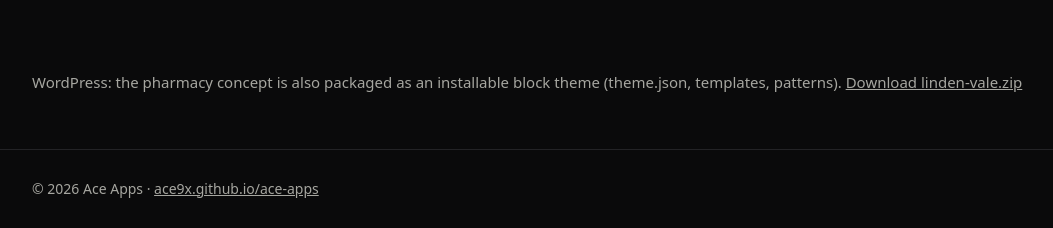
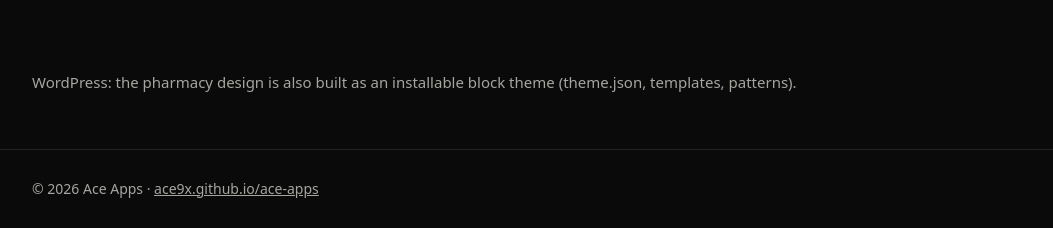
Before and after one commit to Ace9x/portfolio, a plain HTML site: page index.html in a window 1280 px wide. Shown: the part 3154-3382 px from the top of the page, without its empty margins (32-1085 px from the left). Drawn offline with Linux system fonts and the light colour scheme.

Commit message:
Remove public theme download link

```diff
--- a/index.html
+++ b/index.html
@@ -19,5 +19,5 @@ footer{border-top:1px solid var(--line);padding:28px 0;color:var(--mu);font-size
 </div>
 <h2 style="font-size:26px;letter-spacing:-.02em;margin:0 0 6px">Client work</h2><p style="color:var(--mu);margin:0 0 4px">A live site built for a real client.</p>
 <div class="g" style="padding-top:12px"><a class="c" href="https://ace9x.github.io/wickedlyfe/"><img src="img/wickedlyfe-640.webp" width="640" height="400" alt="" loading="lazy"><div><h2>Wicked Lyfe</h2><p>Apparel store: product pages, merch and brand visuals.</p><div class="t"><span>Client work</span><span>Ecommerce</span></div></div></a></div>
-<p style="color:var(--mu);font-size:15px;padding-bottom:40px">WordPress: the pharmacy concept is also packaged as an installable block theme (theme.json, templates, patterns). <a href="downloads/linden-vale.zip">Download linden-vale.zip</a></p></main>
+<p style="color:var(--mu);font-size:15px;padding-bottom:40px">WordPress: the pharmacy design is also built as an installable block theme (theme.json, templates, patterns).</p></main>
 <footer><div class="w">© <span id="y">2026</span> Ace Apps · <a href="https://ace9x.github.io/ace-apps/">ace9x.github.io/ace-apps</a></div></footer></body></html>
```
